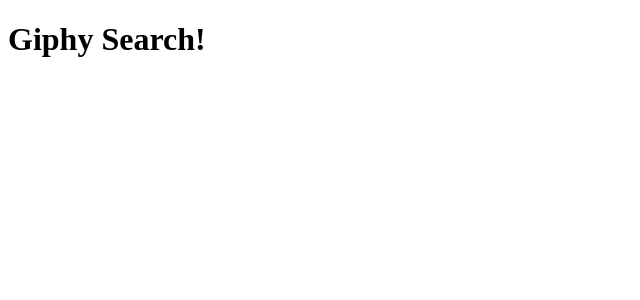
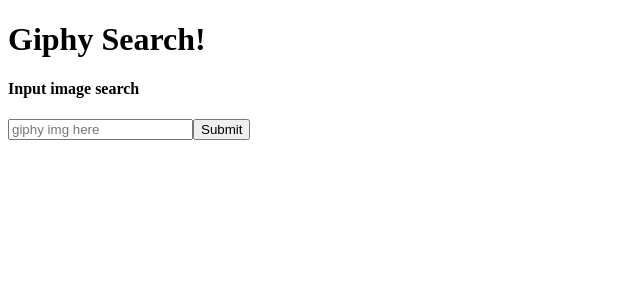
Before and after one commit to jeremyacoop/group-giphy-saga-project, a React (Create React App) app: page / in a window 1280 px wide. Shown: the top 300 px of the page, without its empty margins (0-640 px from the left). Built offline with nearby package versions, Linux system fonts and the light colour scheme.

Commit message:
created searchform

```diff
--- a/src/components/App/App.js
+++ b/src/components/App/App.js
@@ -1,9 +1,12 @@
 import React from 'react';
+import SearchForm from '../SearchForm/SearchForm';
 
 function App(props) {
   return (
     <div>
       <h1>Giphy Search!</h1>
+
+      <SearchForm />
     </div>
   );
 }
--- /dev/null
+++ b/src/components/SearchForm/SearchForm.jsx
@@ -0,0 +1,30 @@
+import { useState } from "react";
+import { useDispatch } from 'react-redux'
+
+function SearchForm() {
+    const dispatch = useDispatch();
+    const [search, setSearch] = useState("");
+
+  const handleSubmit = () => {
+    console.log("gif submitted to search");
+
+  };
+
+  return (
+    <>
+      <h4>Input image search</h4>
+      <form onSubmit={handleSubmit}>
+        <input
+          type="text"
+          placeholder="giphy img here"
+          value={search}
+          onChange={(event) => setSearch(event.target.value)}
+        />
+
+        <button onClick={handleSubmit}>Submit</button>
+      </form>
+    </>
+  );
+}
+
+export default SearchForm;
--- a/src/index.js
+++ b/src/index.js
@@ -5,9 +5,12 @@ import { createStore, combineReducers, applyMiddleware } from 'redux';
 import { Provider } from 'react-redux';
 import logger from 'redux-logger';
 
-const favoriteReducer = (state = [], action) => {
-    console.log(state, action);
-}
+// const favoriteReducer = (state = [], action) => {
+//     console.log(state, action);
+
+// }
+
+
 
 const storeInstance = createStore(
     combineReducers({
@@ -16,4 +19,8 @@ const storeInstance = createStore(
     applyMiddleware(logger),
 )
 
-ReactDOM.render(<Provider store={storeInstance}><App /></ Provider>, document.getElementById('root'));
+ReactDOM.render(
+<Provider store={storeInstance}>
+    <App />
+</ Provider>,
+document.getElementById('root'));
```
Also changed, not shown: src/components/ImageSearch/ImageSearch.jsx (deleted).
